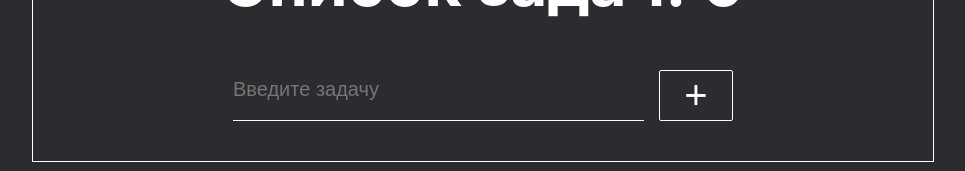
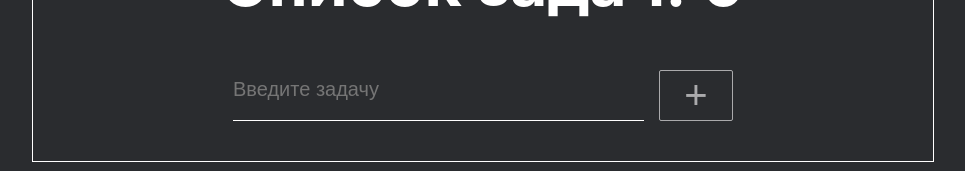
Before and after one commit to lifein2020/todolist_react, a React (Create React App) app: page / in a window 1280 px wide. Shown: the part 175-346 px from the top of the page, without its empty margins (157-1122 px from the left). Built offline with nearby package versions, Linux system fonts and the light colour scheme.

Commit message:
upgrade styles

```diff
--- a/src/index.css
+++ b/src/index.css
@@ -65,11 +65,12 @@
   font-weight: lighter;
   text-align: center;
   color: #FFFFFF;
-  transition: opacity .1s ease-in;
+  opacity: 0.6;
+  transition: .1s;
 }
 
 .form__button:hover {
-  opacity: 0.6;
+  opacity: 1;
 }
 
 .item {
@@ -89,7 +90,7 @@
   text-align: left;
   word-break:break-all;
   opacity: 1;
-  transition: opacity .1s ease-in;
+  transition: opacity .2s ease-in;
 }
 
 .item__text:hover {
@@ -112,12 +113,12 @@
   line-height: 22px;
   text-align: center;
   color: #FFFFFF;
-  opacity: 1;
-  transition: opacity .1s ease-in;
+  opacity: 0.6;
+  transition: .2s;
 }
 
 .item__button:hover {
-  opacity: 0.6;
+  opacity: 1;
 }
 
 @media screen and (min-width: 768px)  {
```
